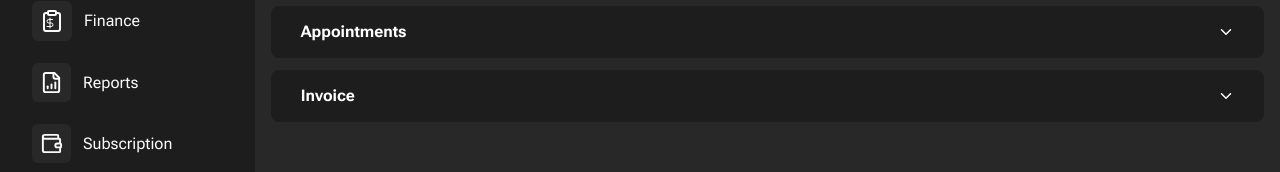
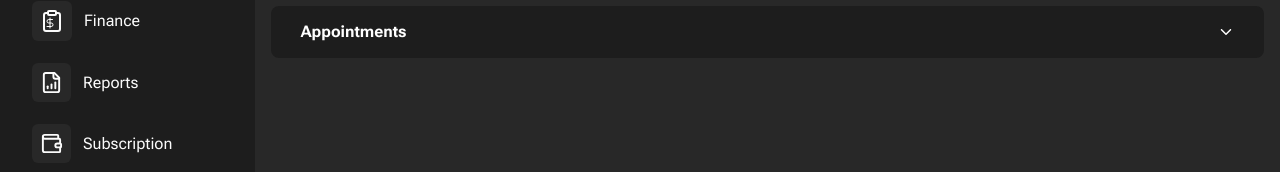
Before and after one commit to Vishvanath2005/Optimum-HealthCare, a React (Vite) app: page /leads/viewcampaign in a window 1280 px wide. Shown: the part 376-548 px from the top of the page. Built offline with nearby package versions, Linux system fonts and the light colour scheme.

Commit message:
removed invoice from campaign

```diff
--- a/src/pages/leads/campaign/ViewCampaign.jsx
+++ b/src/pages/leads/campaign/ViewCampaign.jsx
@@ -101,7 +101,7 @@ const ViewCampaign = () => {
             <AppointmentsTable />
           </div>
         )}
-        <div className="col-span-12 p-3.5 dark:bg-layout-dark bg-white    w-full rounded-lg">
+        {/* <div className="col-span-12 p-3.5 dark:bg-layout-dark bg-white    w-full rounded-lg">
           <div
             onClick={toggleOpen2}
             className="mx-4 flex justify-between items-center  "
@@ -112,7 +112,7 @@ const ViewCampaign = () => {
             </p>
           </div>
         </div>
-        {isOpenInvoice && <div className="w-full col-span-12"><InvoiceTable/></div>}
+        {isOpenInvoice && <div className="w-full col-span-12"><InvoiceTable/></div>} */}
       </div>
     </>
   );
```
